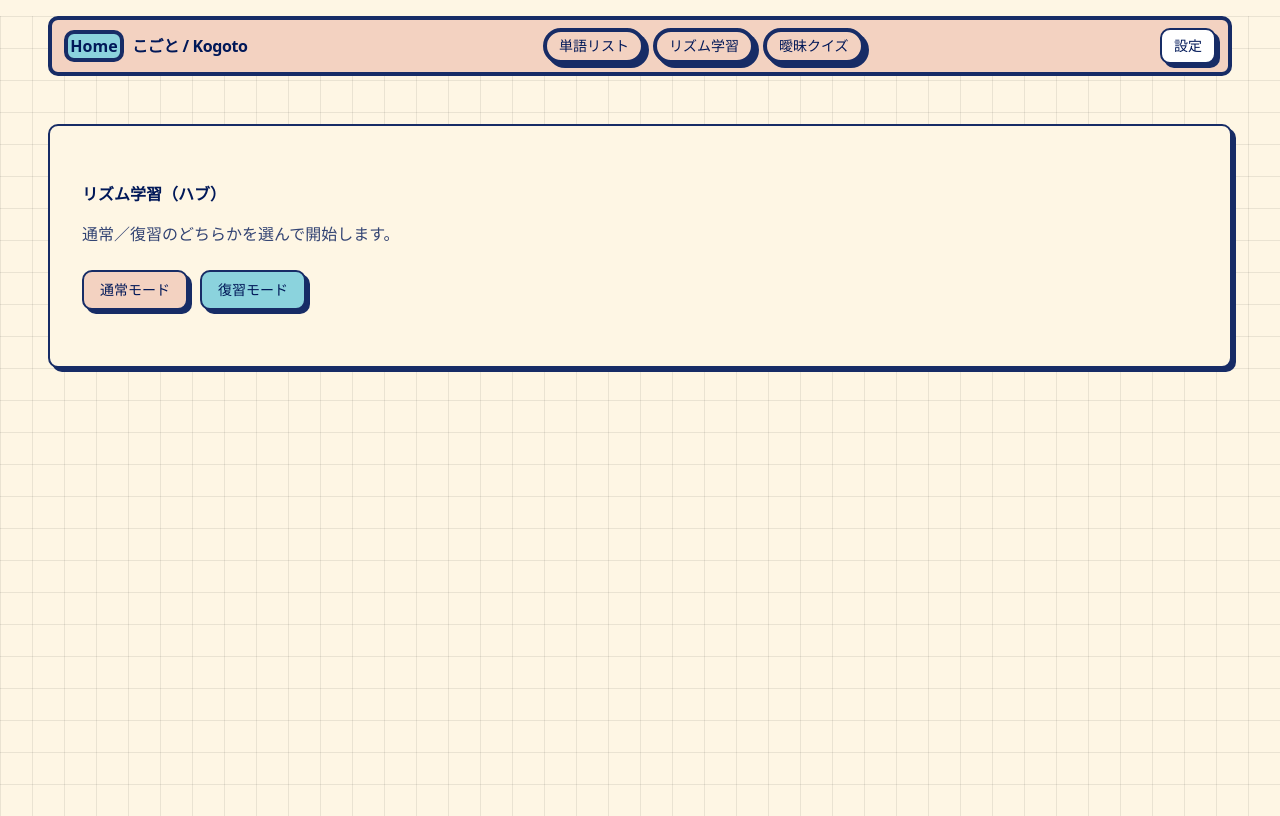
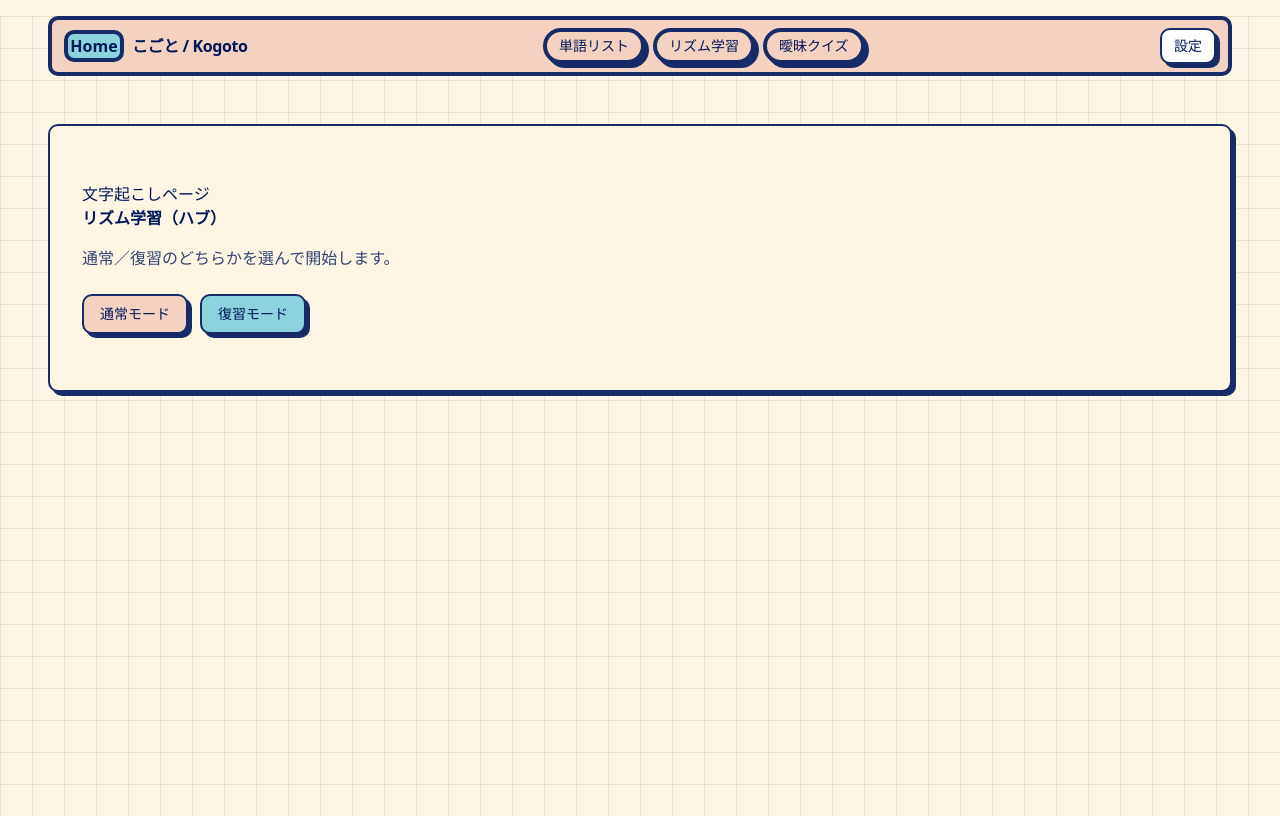
Before and after one commit to vonaskr/kogoto, a Next.js app: page /rhythm in a window 1280 px wide. Built offline with nearby package versions, Linux system fonts and the light colour scheme; a web font is replaced by a local one.

Commit message:
feat: 文字起こしページへのリンク追加

```diff
--- a/src/app/rhythm/page.tsx
+++ b/src/app/rhythm/page.tsx
@@ -8,6 +8,7 @@ export default function RhythmHub() {
     <Container>
       <Card>
         <CardContent className="p-6 md:p-8">
+          <Link href="/voice-transcribe">文字起こしページ</Link>
           <h1 className="h1-fluid mb-4">リズム学習（ハブ）</h1>
           <p className="mb-6 opacity-80">通常／復習のどちらかを選んで開始します。</p>
           <div className="flex flex-col sm:flex-row gap-3">
```
